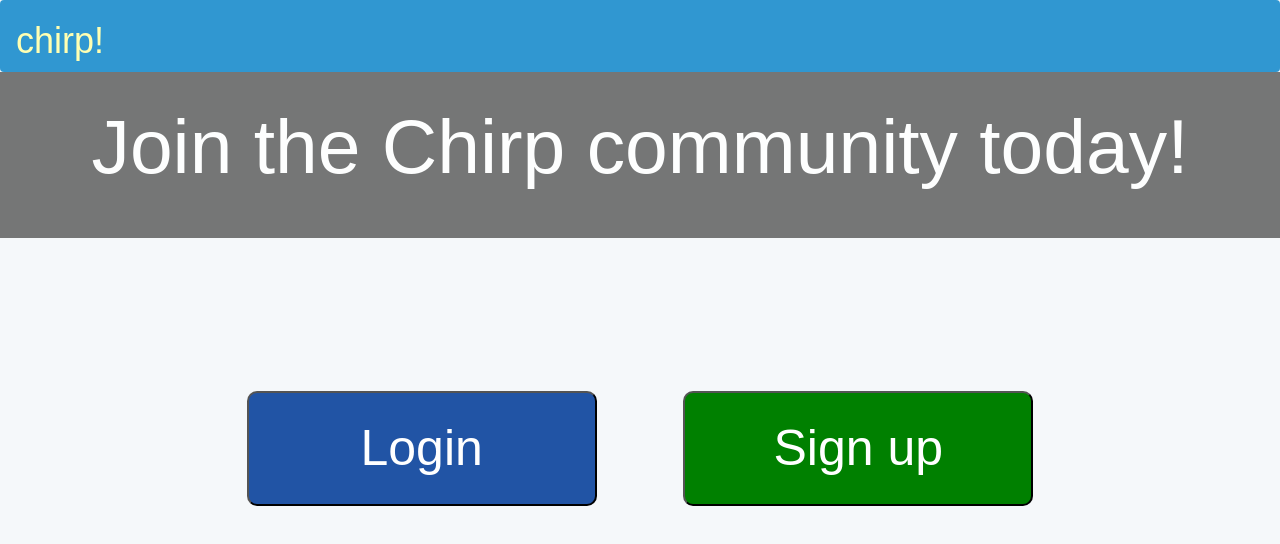
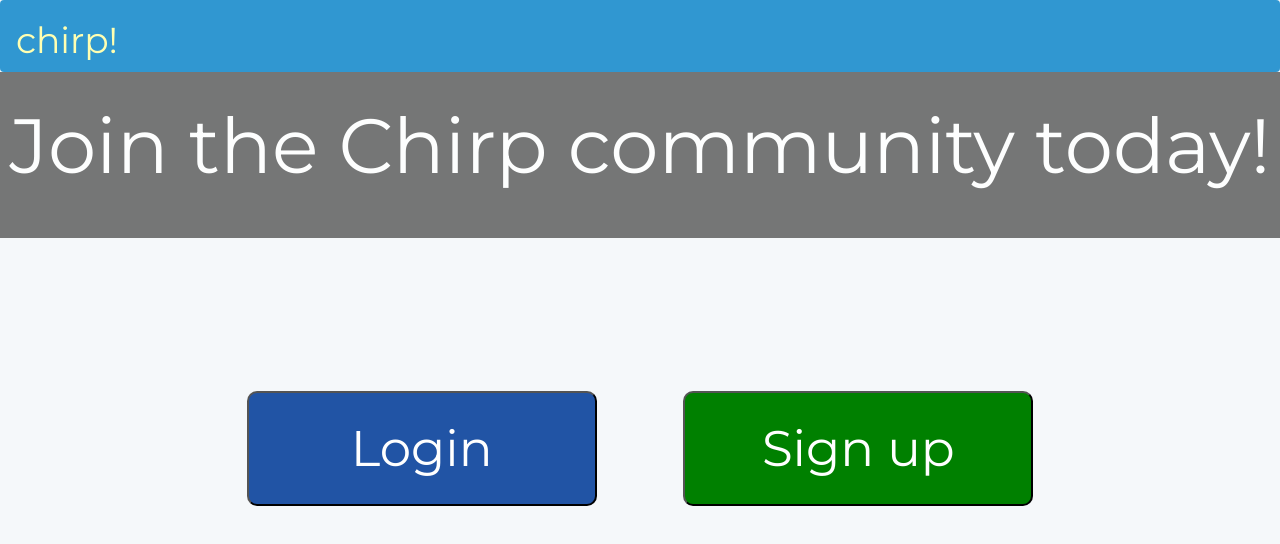
Before and after one commit to CoreySL/blabble, a website: page public/index.html in a window 1280 px wide. Drawn offline with nearby package versions, Linux system fonts and the light colour scheme; no server answers.

Commit message:
Updated font to Monsteratt from gooble web fonts.

```diff
--- a/public/default.css
+++ b/public/default.css
@@ -2,7 +2,7 @@ body {
   background: #f5f8fa;
   z-index: 0;
   font-size: 12px;
-  font-family: inherit;
+  font-family: 'Montserrat', sans-serif;
   font-weight: 1;
 }
 
@@ -225,7 +225,7 @@ h2#timeline-name {
 
 .navbar {
   background-color: #3097d1;
-  font-size: 14px;
+  font-size: 12px;
   /*border-color: #1c73a5;*/
 }
 
--- a/public/index.html
+++ b/public/index.html
@@ -1,10 +1,10 @@
 <html>
   <head>
     <title>Chirp</title>
+   <link href='https://fonts.googleapis.com/css?family=Montserrat' rel='stylesheet' type='text/css'>
     <link rel="stylesheet" href="https://maxcdn.bootstrapcdn.com/font-awesome/4.5.0/css/font-awesome.min.css">
     <link rel="stylesheet" href="https://maxcdn.bootstrapcdn.com/bootstrap/3.3.6/css/bootstrap.min.css" integrity="sha384-1q8mTJOASx8j1Au+a5WDVnPi2lkFfwwEAa8hDDdjZlpLegxhjVME1fgjWPGmkzs7" crossorigin="anonymous">
     <link rel="stylesheet" href="default.css" type="text/css">
-
   </head>
   <body>
     <nav id="top-navbar" class="navbar navbar-default">
```
Also changed, not shown: public/images/Screen Shot 2016-04-22 at 7.34.15 PM.png (deleted), public/images/Screen Shot 2016-04-22 at 7.35.28 PM.png (deleted), public/images/Screen Shot 2016-04-22 at 7.36.29 PM.png (deleted), public/images/screenshot-dash.png (added), public/images/screenshot-dashboard.png (added), public/images/screenshot-favorites.png (added), public/images/screenshot-following.png (added), public/images/screenshot-followpreview.png (added), 8 other files.
